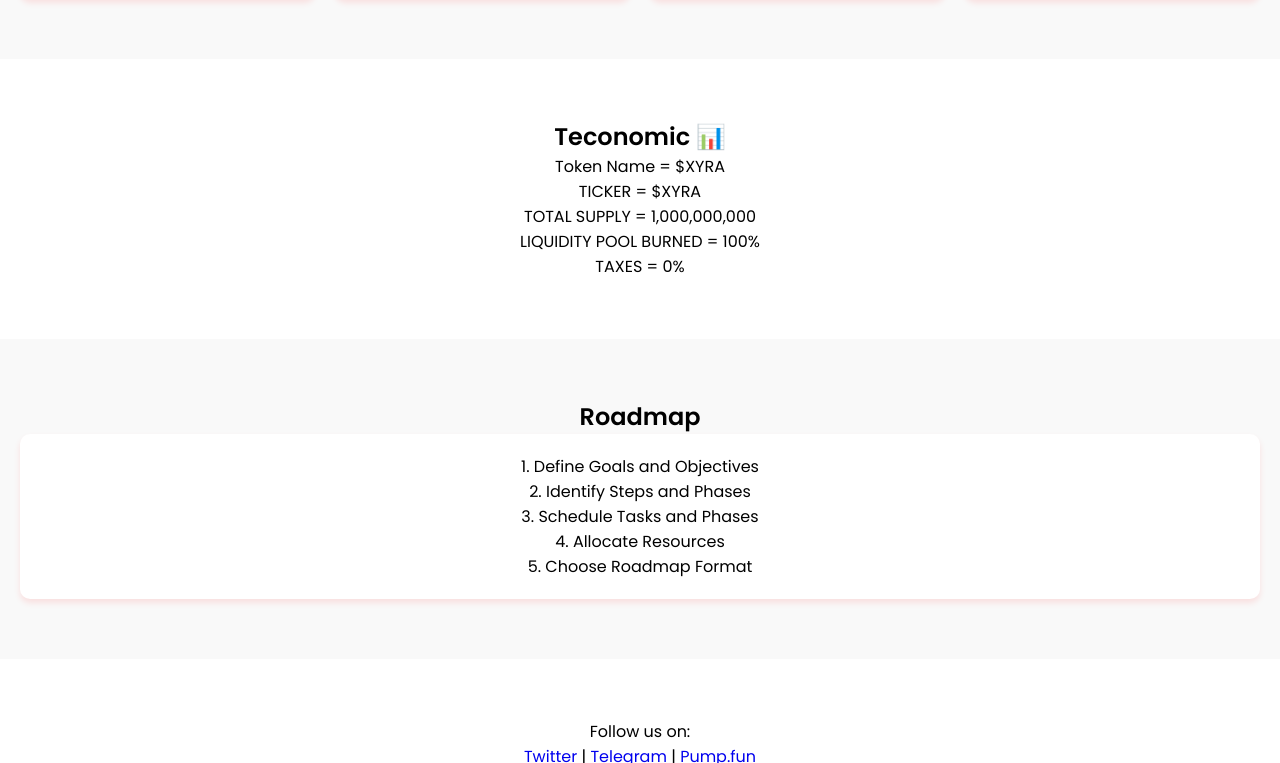
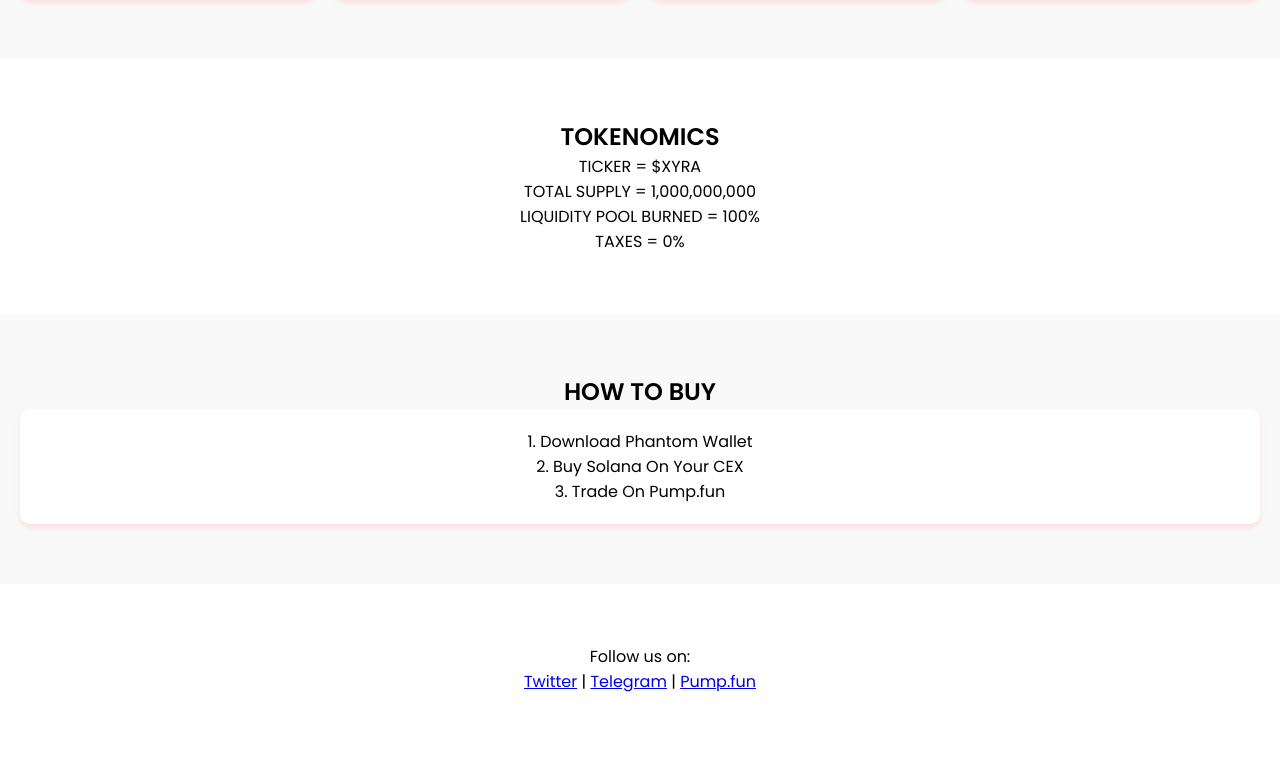
Before and after one commit to nokinokia/XyraAI, a plain HTML site: page index.html in a window 1280 px wide. Shown: the part 2037-2800 px from the top of the page. Drawn offline with Linux system fonts and the light colour scheme; a web font is replaced by a local one.

Commit message:
Update index.html

```diff
--- a/index.html
+++ b/index.html
@@ -20,8 +20,8 @@
         <li><a href="#home">Home</a></li>
         <li><a href="#about">About</a></li>
         <li><a href="#gallery">Gallery</a></li>
-        <li><a href="#tenomic">Tenomic</a></li>
-        <li><a href="#roadmap">Roadmap</a></li>
+        <li><a href="#tenomic">Tokenomics</a></li>
+        <li><a href="#roadmap">How To Buy</a></li>
         <li><a href="#footer">footer</a></li>
       </ul>
     </nav>
@@ -57,8 +57,7 @@
   <!-- Tenomic Section -->
   <section id="tenomic" class="tenomic">
     <center>
-      <h2>Teconomic 📊</h2>
-      <p>Token Name = $XYRA</p>
+      <h2>TOKENOMICS</h2>
       <p>TICKER = $XYRA</p>
       <p>TOTAL SUPPLY = 1,000,000,000</p>
       <p>LIQUIDITY POOL BURNED = 100%</p>
@@ -68,14 +67,12 @@
 
   <!-- Roadmap Section -->
   <section id="roadmap" class="roadmap parallax">
-    <h2>Roadmap</h2>
+    <h2>HOW TO BUY</h2>
     <div class="timeline">
       <div class="event">
-        <p>1. Define Goals and Objectives</p>
-        <p>2. Identify Steps and Phases</p>
-        <p>3. Schedule Tasks and Phases</p>
-        <p>4. Allocate Resources</p>
-        <p>5. Choose Roadmap Format</p>
+        <p>1. Download Phantom Wallet</p>
+        <p>2. Buy Solana On Your CEX</p>
+        <p>3. Trade On Pump.fun</p>
       </div>
   </section>
 
@@ -84,8 +81,8 @@
     <footer>
       <center>
         <p>Follow us on:</p>
-        <a href="https://twitter.com" target="_blank">Twitter</a> |
-        <a href="https://telegram.org" target="_blank">Telegram</a> |
+        <a href="https://x.com/xiraaidev" target="_blank">Twitter</a> |
+        <a href="https://t.me/xiraaidev" target="_blank">Telegram</a> |
         <a href="https://pump.fun" target="_blank">Pump.fun</a>
       </center>
     </footer>
```
